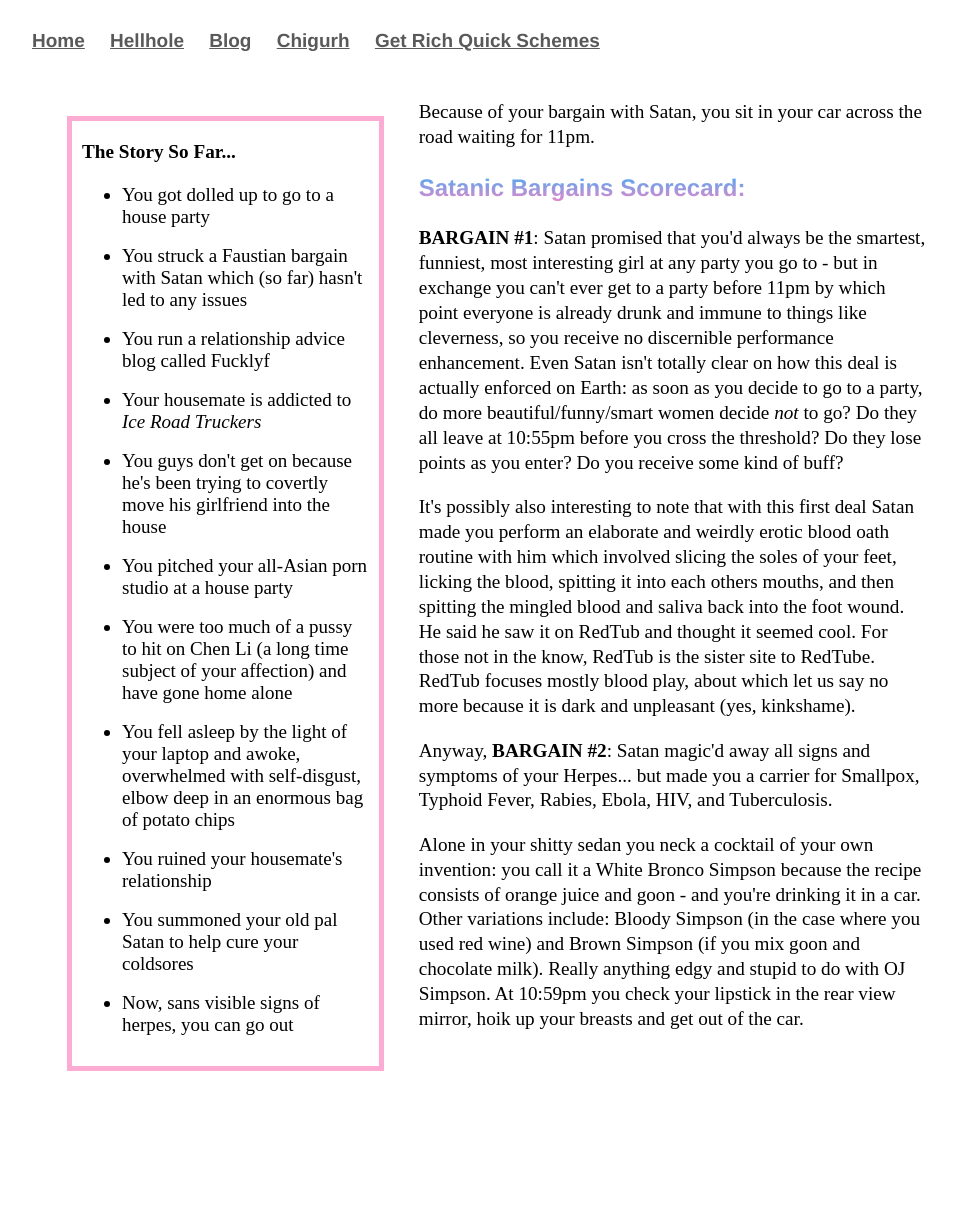
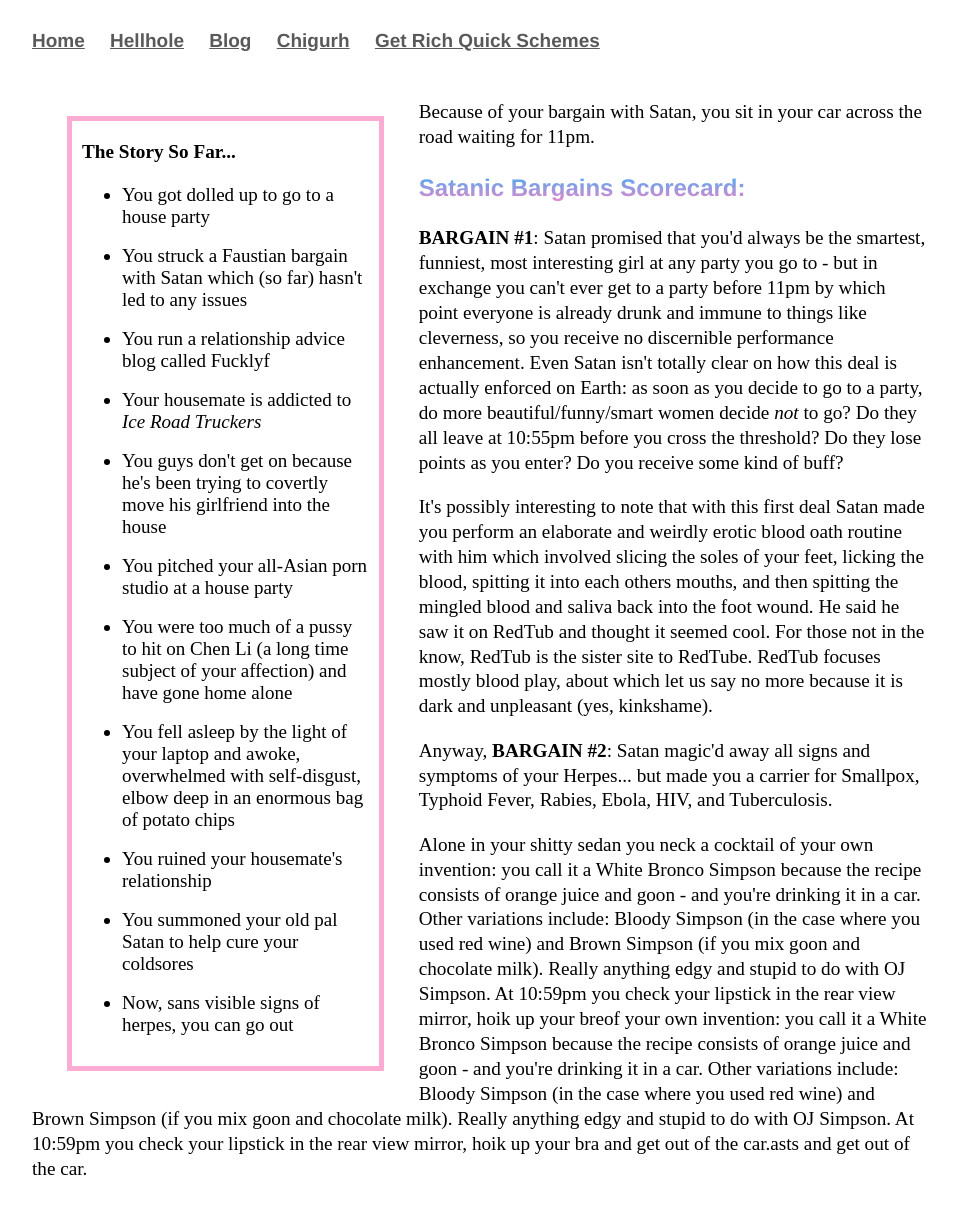
Before and after one commit to Pinelife/pinelife.github.io, a Jekyll site: the page Hellhole/Room11.html, which Jekyll copies as it is, in a window 1280 px wide. Shown: the whole page, without its empty margins (160-1117 px from the left). Built offline with Jekyll 4.4.1, drawn with Linux system fonts in a browser that asks for light colours; before the commit the page ends 1106 px from its top, so only the background shows below that.

Commit message:
Update Room11.html

```diff
--- a/Hellhole/Room11.html
+++ b/Hellhole/Room11.html
@@ -55,7 +55,7 @@ actually enforced on Earth: as soon as you decide to go to a party, do more beau
 to go? Do they all leave at 10:55pm before you cross the threshold? Do they lose points as you enter? Do you receive
 some kind of buff?</p>
 <p>
-It's possibly also interesting to note that with this first deal Satan made you perform an
+It's possibly interesting to note that with this first deal Satan made you perform an
 elaborate and weirdly erotic blood oath routine with him which involved slicing the soles of your feet,
 licking the blood, spitting it into each others mouths, and then spitting the mingled blood and saliva back
 into the foot wound. He said he saw it on RedTub and thought it seemed cool. For those not in the know, RedTub is the
@@ -69,6 +69,10 @@ sister site to RedTube. RedTub focuses mostly blood play, about which let us say
 Alone in your shitty sedan you neck a cocktail of your own invention: you call it a White Bronco Simpson because the recipe consists of
 orange juice and goon - and you're drinking it in a car. Other variations include: Bloody Simpson (in the
 case where you used red wine) and Brown Simpson (if you mix goon and chocolate milk). Really anything edgy and
-stupid to do with OJ Simpson. At 10:59pm you check your lipstick in the rear view mirror, hoik up your breasts and
+stupid to do with OJ Simpson. At 10:59pm you check your lipstick in the rear view mirror, hoik up your breof your own invention: you call it a White Bronco Simpson because the recipe consists of
+orange juice and goon - and you're drinking it in a car. Other variations include: Bloody Simpson (in the
+case where you used red wine) and Brown Simpson (if you mix goon and chocolate milk). Really anything edgy and
+stupid to do with OJ Simpson. At 10:59pm you check your lipstick in the rear view mirror, hoik up your bra and
+get out of the car.asts and
 get out of the car.
 </p>
```
